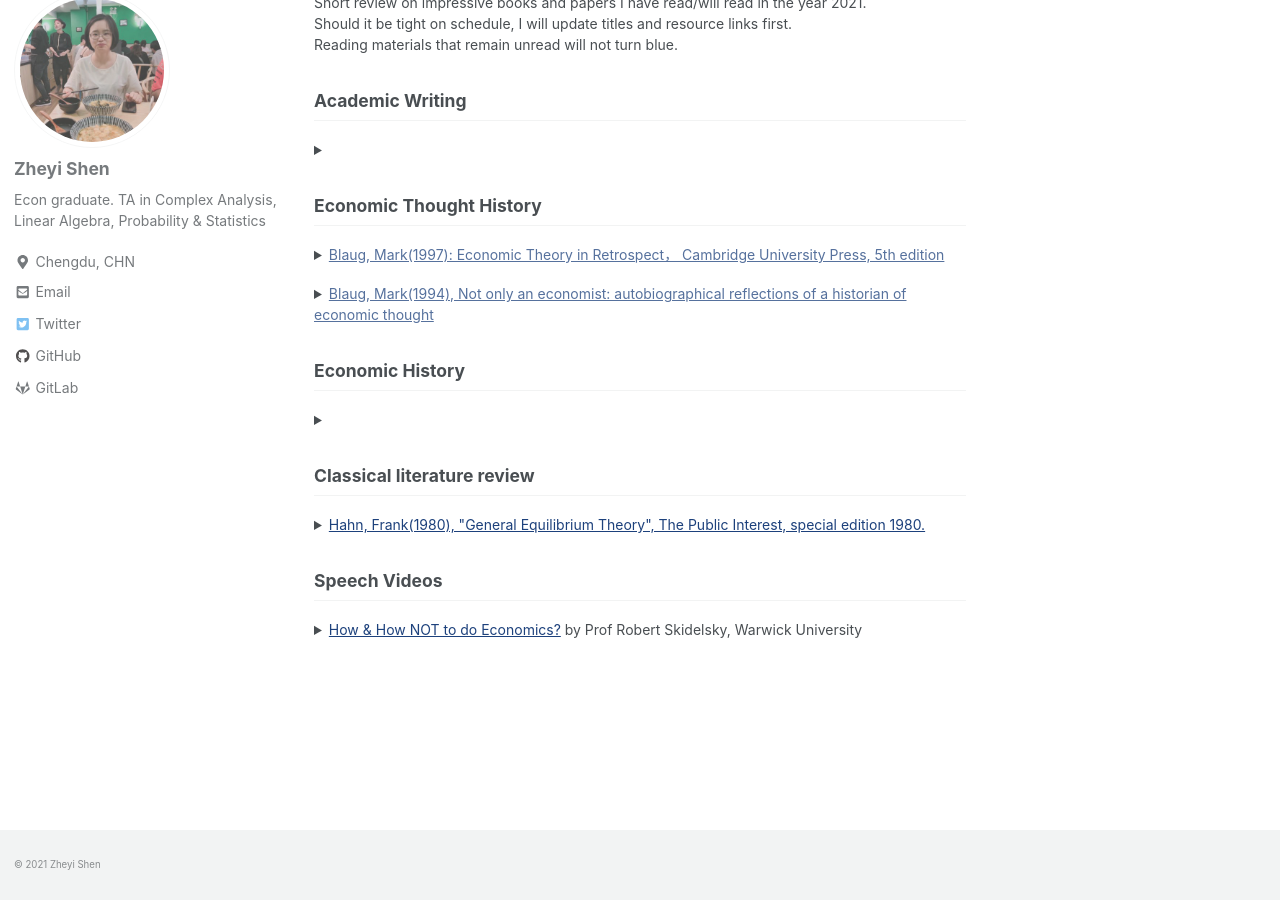
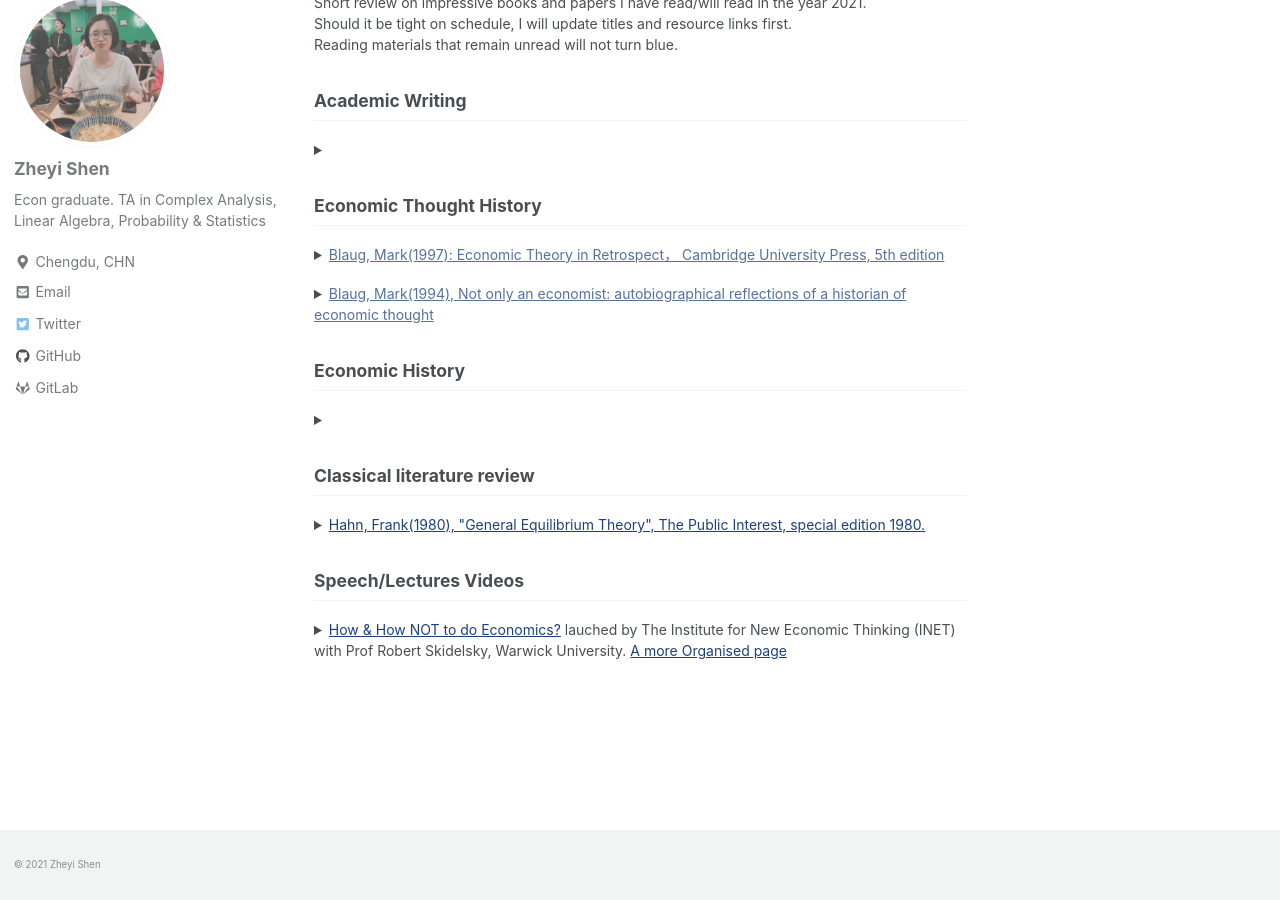
Before and after one commit to Zoey1102/Zoey1102.github.io, a Jekyll site: the page built from _pages/review.md, in a window 1280 px wide and 900 px high, scrolled down 100 px. Built offline with Jekyll 4.4.1, drawn with Linux system fonts in a browser that asks for light colours; nearby versions of some CDN libraries.

Commit message:
Update review.md

```diff
--- a/_pages/review.md
+++ b/_pages/review.md
@@ -36,8 +36,8 @@ Reading materials that remain unread will not turn blue.</p>
 <p align="justify" style="font-size:90%"> </p>
 </details> </p>
 
-## Speech Videos
+## Speech/Lectures Videos
 <p> <details>
-<summary><a href="https://www.ineteconomics.org/perspectives/videos/how-and-how-not-to-do-economics" target="_blank">How & How NOT to do Economics?</a> by Prof Robert Skidelsky, Warwick University</summary>
+<summary><a href="https://www.ineteconomics.org/perspectives/videos/how-and-how-not-to-do-economics" target="_blank">How & How NOT to do Economics?</a> lauched by The Institute for New Economic Thinking (INET) with Prof Robert Skidelsky, Warwick University. <a href="http://www.hetwebsite.net/het/video/skidelsky.htm#works" target="_blank">A more Organised page</a></summary>
 <p align="justify" style="font-size:90%"> </p>
 </details> </p>
```
